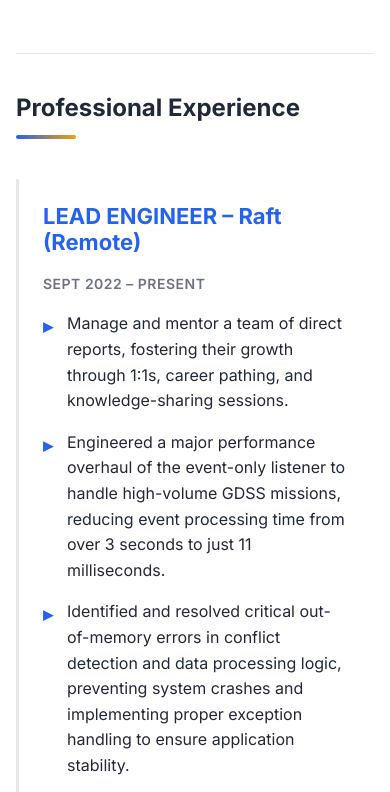
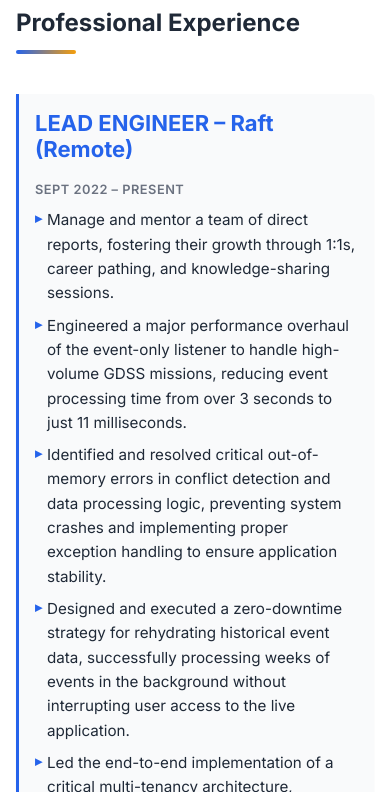
Before and after one commit to tejendra/tejendra.github.io, a plain HTML site: page index.html in a window 390 px wide. Shown: the part 2397-3189 px from the top of the page. Drawn offline with Linux system fonts and the light colour scheme.

```diff
--- a/script.js
+++ b/script.js
@@ -132,15 +132,4 @@
       hero.style.transform = `translateY(${rate}px)`;
     });
   }
-
-  // --- Enhanced hover effects for skill tags ---
-  skillTags.forEach(tag => {
-    tag.addEventListener('mouseenter', function() {
-      this.style.transform = 'translateY(-4px) scale(1.05)';
-    });
-
-    tag.addEventListener('mouseleave', function() {
-      this.style.transform = 'translateY(0) scale(1)';
-    });
-  });
 });
--- a/styles.css
+++ b/styles.css
@@ -219,37 +219,33 @@
 /* --- EXPERIENCE TIMELINE --- */
 .timeline .job {
     margin-bottom: 2.5rem;
-    padding-left: 1.5rem;
-    border-left: 3px solid var(--border-color);
-    transition: all 0.3s ease;
+    padding: 1.5rem;
+    border-left: 3px solid var(--primary-color);
     position: relative;
-}
-
-.timeline .job:hover {
-    border-left-color: var(--primary-color);
-}
-
-.timeline .job:hover::before {
-    background: var(--primary-color);
+    background: var(--section-bg-color);
+    border-radius: 0 8px 8px 0;
+    box-shadow: var(--shadow-sm);
 }
 
 .job-date {
     font-size: 0.875rem;
     color: var(--subtle-text-color);
     font-weight: 600;
-    margin-bottom: 1rem;
+    margin-bottom: 0.75rem;
     text-transform: uppercase;
     letter-spacing: 0.5px;
+    display: block;
 }
 
 .job ul, .achievements-list ul, .education-list ul {
     padding-left: 0;
     list-style: none;
+    margin: 0;
 }
 
 .job li, .achievements-list li, .education-list li {
-    margin-bottom: 1rem;
-    padding-left: 1.5rem;
+    margin-bottom: 0.75rem;
+    padding-left: 1.25rem;
     position: relative;
     line-height: 1.6;
 }
@@ -260,7 +256,7 @@
     left: 0;
     color: var(--primary-color);
     font-weight: bold;
-    font-size: 1.2em;
+    font-size: 1.1em;
 }
 
 /* --- SKILLS SECTION --- */
@@ -640,7 +636,18 @@
     }
 
     .timeline .job {
-        padding: 1.5rem;
+        padding: 1.25rem;
+        margin-bottom: 2rem;
+        border-radius: 0 6px 6px 0;
+    }
+
+    .job li, .achievements-list li, .education-list li {
+        padding-left: 1rem;
+        margin-bottom: 0.5rem;
+    }
+
+    .job li::before, .achievements-list li::before, .education-list li::before {
+        font-size: 1em;
     }
 
     .content-section {
@@ -664,4 +671,25 @@
     h2 {
         font-size: 1.5rem;
     }
+
+    .timeline .job {
+        padding: 1rem;
+        margin-bottom: 1.5rem;
+        border-radius: 0 4px 4px 0;
+    }
+
+    .job-date {
+        font-size: 0.8rem;
+        margin-bottom: 0.5rem;
+    }
+
+    .job li, .achievements-list li, .education-list li {
+        padding-left: 0.75rem;
+        margin-bottom: 0.5rem;
+        font-size: 0.95rem;
+    }
+
+    .job li::before, .achievements-list li::before, .education-list li::before {
+        font-size: 0.9em;
+    }
 }
```
Also changed, not shown: blog-bike-ride.html (+1 -0 lines), index.html (+2 -1 lines).
